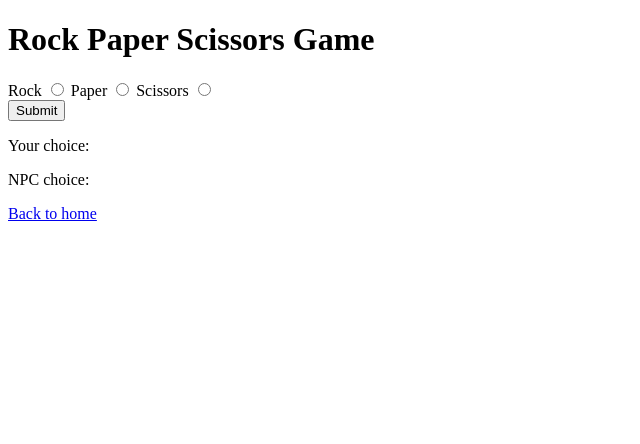
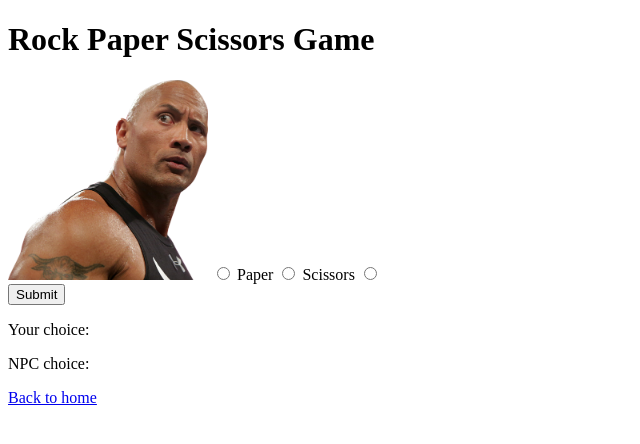
Before and after one commit to jhteh2000/SSE-lab2, a Flask app: page /rockpaperscissors in a window 1280 px wide. Shown: the top 444 px of the page, without its empty margins (0-640 px from the left). Run offline with Flask 3, Linux system fonts and the light colour scheme.

Commit message:
Editted app.py

```diff
--- a/api/app.py
+++ b/api/app.py
@@ -32,5 +32,8 @@ def rockpaperscissors():
         output = "You Lose!"
 
     return render_template(
-        "rockpaperscissors.html", input=input, bot_input=bot_input, result=output
+        "rockpaperscissors.html",
+		input=input,
+		bot_input=bot_input,
+		result=output
     )
--- a/api/templates/rockpaperscissors.html
+++ b/api/templates/rockpaperscissors.html
@@ -11,7 +11,7 @@
 <body>
     <h1>Rock Paper Scissors Game</h1>
     <form action="/rockpaperscissors" method="post">
-        <label for="rock">Rock</label>
+        <label for="rock"><img src="../rock.png" alt="Rock" width="200" height="200"></label>
         <input type="radio" id="rock" name="input" value="rock">
         <label for="paper">Paper</label>
         <input type="radio" id="paper" name="input" value="paper">
```
Also changed, not shown: api/rock.png (added).
